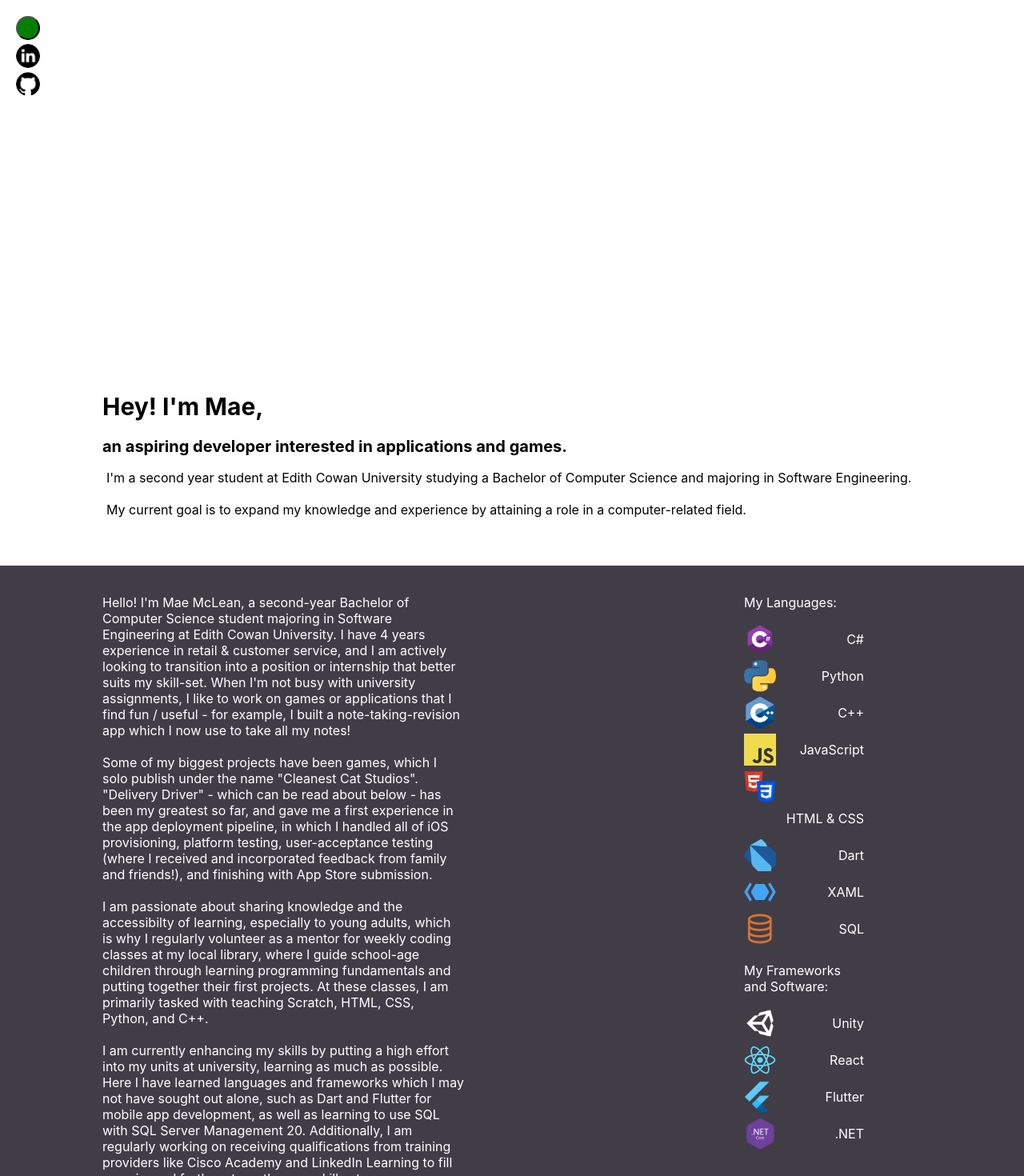
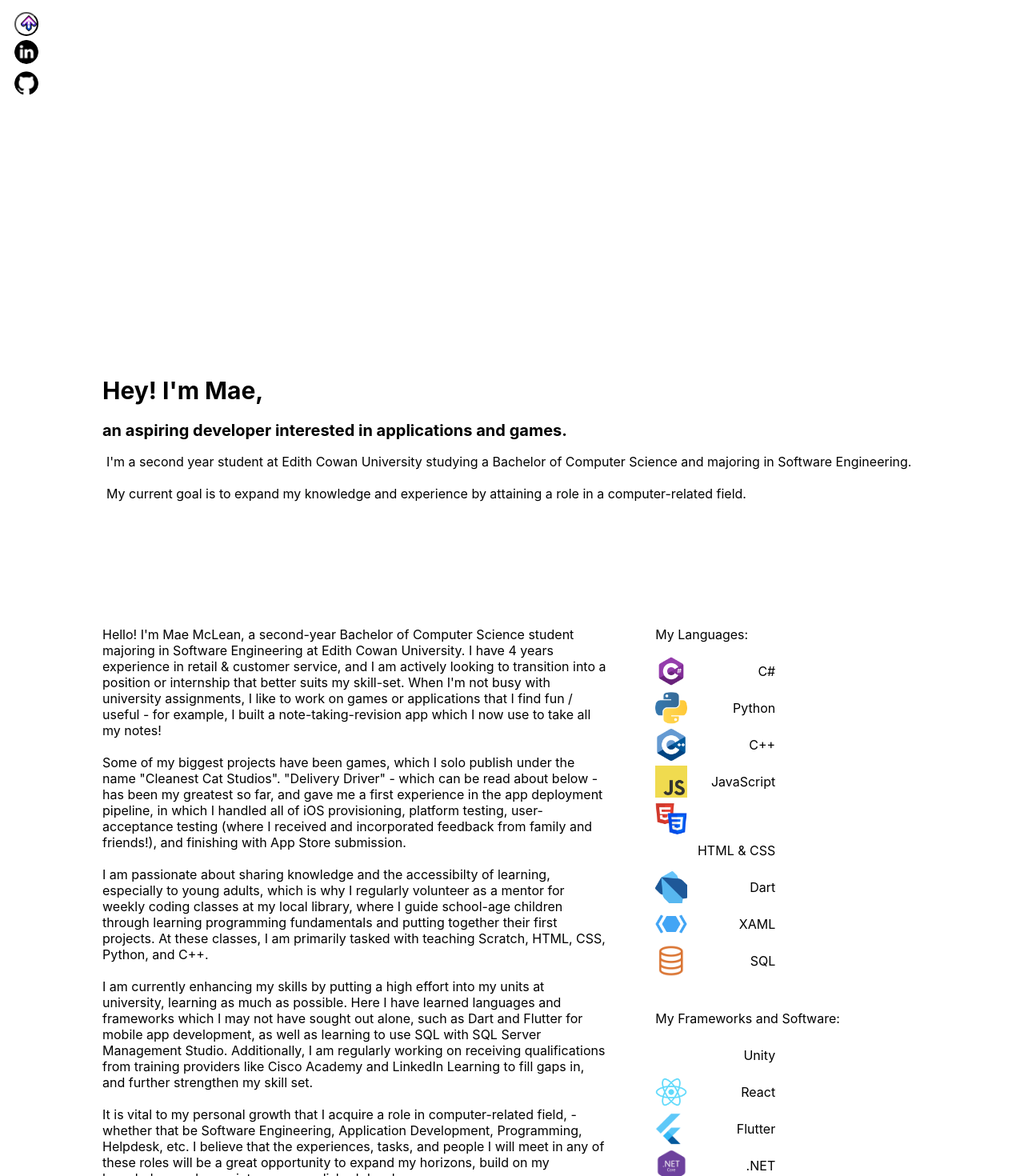
Before and after one commit to RealEeveahy/RealEeveahy.github.io, a React (Create React App) app in the folder web-ui/: page / in a window 1280 px wide. Shown: the top 1470 px of the page at 80% size. Built offline with nearby package versions, Linux system fonts and the light colour scheme.

Commit message:
Source update 6

```diff
--- a/web-ui/public/index.html
+++ b/web-ui/public/index.html
@@ -7,7 +7,7 @@
     <meta name="theme-color" content="#000000" />
     <meta
       name="description"
-      content="Web site created using create-react-app"
+      content="Mae's Portfolio, showcasing my projects and skills!"
     />
     <link rel="apple-touch-icon" href="%PUBLIC_URL%/logo192.png" />
     <!--
--- a/web-ui/public/style.css
+++ b/web-ui/public/style.css
@@ -1,28 +1,24 @@
 .homeButton{
-    top: 0;
-    left: 0;
-    background-color: green;
+    background-color: white;
     height: 30px;
     width: 30px;
     border-radius: 20px;
-    float: left;
-    position: sticky;
 }
 .socialButton{
-    top: 0;
-    left: 0;
     height: 30px;
     width: 30px;
     border-radius: 20px;
     margin-top: 5px;
-    float: left;
-    position: sticky;
 }
 
 .buttonPanel {
+    position: fixed;
+    top: 10px;
+    left: 1%;
     display: flex;
     flex-direction: column;
-    padding: 20px;
+    padding: 5px;
+    background: transparent;;
 }
 
 head {
@@ -46,19 +42,53 @@ body {
 .bioContainer {
     display: flex;
     margin-top: 50px;
+    margin-right: 10%;
+}
+
+.bioFlex {
+    display: flex;
+    flex-direction: row;
+    align-items: flex-start;
+    gap: 40px;
+}
+
+.bioText {
+    flex: 2;
+    min-width: 250px;
+}
+
+.skillsFlex {
+    display: flex;
+    flex-direction: column;
+    float: right;
+    gap: 20px;
+    flex: 1;
 }
 
 .skillList {
     display: flex;
     flex-direction: column;
-    float: right;
-    margin-right: 200px;
-    margin-left: 350px;
+    margin-left: 20px;
 }
 
 .skillContainer {
     display: inline-block;
     width: 150px;
+}
+
+@media (max-width: 800px) {
+    .bioFlex{
+        flex-direction: column;
+    }
+    .skillsFlex {
+        flex-direction: row;
+        justify-content: center;
+        gap: 30px;
+        margin-top: 20px;
+    }
+    .bioText {
+        width: 100%;
+    }
 }
 
 .skillIcon {
@@ -77,11 +107,26 @@ body {
 .contentSection {
     padding-bottom: 80px;
     padding-top: 20px;
+    padding-right: 50px;
 }
 
 .sectionHeader {
     font-size: 18px;
     font-weight: bold;
+}
+
+.upper {
+    background-color: #FFFFFF;
+    color: black;
+}
+.lower {
+    background-color: #413D46;
+    color: #FFFFFF;
+}
+
+.upper, .lower {
+    transition: background-color 0.8s ease;
+    transition: color 0.8s ease;
 }
 
 .lowerHeading {
@@ -119,13 +164,27 @@ body {
 }
 
 p.itemDescription {
+    display: block;
+    margin-top: 30px;
     padding: 20px;
     color: black;
+}
+
+@media (max-width: 800px) {
+    .portfolioItem {
+        flex-direction: column;
+        align-items: center;
+        max-width: 100%;
+    }
+    .imageContainer {
+        margin-bottom: 20px;
+    }
 }
 
 .itemTag {
     float: left;
     margin-top: -30px;
+    margin-bottom: 40px;
     margin-left: 20px;
     height: fit-content;
     padding-left: 15px;
--- a/web-ui/src/App.js
+++ b/web-ui/src/App.js
@@ -1,5 +1,6 @@
 import logo from './logo.svg';
 import './App.css';
+import { useState, useEffect } from 'react';
 
 function Section({sectionName, children})
 {
@@ -67,18 +68,47 @@ function ItemTag({content, colour})
 
 function ItemLink({link, iconSource})
 {
+  const [hovering, setHovering] = useState(false);
+  const handleHoverEnter = () => {
+    setHovering(true);
+  };
+  const handleHoverExit = () => {
+    setHovering(false);
+  };
   return (
+    <div onMouseEnter={handleHoverEnter} onMouseLeave={handleHoverExit}>
       <a href={link}>
-      <img src={iconSource} className="itemLink"/>
+        <img src={iconSource} className="itemLink"
+        style={{opacity: hovering ? "100%" : "60%" }}/>
       </a>
+    </div>
   )
 }
 
 function App() {
+  const [home, switchHome] = useState(true);
+
+  useEffect(() => {
+    const handleScroll = (event) => {
+      console.log(window.scrollY);
+      if(window.scrollY < 200) {
+        switchHome(true);
+      }
+      else {
+        switchHome(false);
+      }
+    };
+
+    window.addEventListener('scroll', handleScroll);
+    return () => window.removeEventListener('scroll', handleScroll);
+    }, []);
+
   return (
-    <div>
+    <div className={home ? "upper" : "lower"}>
       <span className="buttonPanel">
-          <button className="homeButton"></button>
+          <button className="homeButton">
+            <img src="resource/up.gif" alt="home icon" style={{height:'20px', width:'20px', padding:'0px 0px 0px 0px'}}/>
+          </button>
           <a href="https://www.linkedin.com/in/mae-mclean-738238255/">
               <img src="resource/li_icon.png" className="socialButton"/>
           </a>
@@ -86,16 +116,16 @@ function App() {
               <img src="resource/gh_icon.png" className="socialButton"/>
           </a>
         </span>
-      <div style={{backgroundColor: '#FFFFFF'}}>
+      <div>
         <div className="mainBody">
-          <div id="home" style={{marginTop: '350px', marginBottom: '60px'}}>
+          <div id="home" style={{paddingTop: '450px', marginBottom: '120px'}}>
             <h1 className="helloMessage">
                 Hey! I'm Mae,
             </h1>
             <h2 className="helloMessage" style={{fontSize: '20px'}}>
                 an aspiring developer interested in applications and games.
             </h2>
-            <p style={{marginTop: '5px', marginLeft: '5px'}}>
+            <p style={{marginTop: '5px', marginLeft: '5px', paddingRight: '20px'}}>
                 I'm a second year student at Edith Cowan University studying a
                 Bachelor of Computer Science and majoring in Software Engineering.
                 <br/><br/>
@@ -104,10 +134,10 @@ function App() {
             </p>
           </div>
       </div>
-      <div style={{backgroundColor: '#413D46'}}>
-        <div className="mainBody lowerHeading">
-          <div id="intro" className="bioContainer contentSection">
-              <p>
+      <div>
+        <div className="mainBody">
+          <div id="intro" className="bioContainer contentSection bioFlex">
+              <p className="bioText">
                   Hello! I'm Mae McLean, a second-year Bachelor of Computer Science student majoring in Software Engineering
                   at Edith Cowan University. I have 4 years experience in retail & customer service, and I am actively
                   looking to transition into a position or internship that better suits my skill-set. When I'm not
@@ -126,7 +156,7 @@ function App() {
                   <br/><br/>
                   I am currently enhancing my skills by putting a high effort into my units at university, learning as much as possible.
                   Here I have learned languages and frameworks which I may not have sought out alone, such as Dart and Flutter for mobile
-                  app development, as well as learning to use SQL with SQL Server Management 20. Additionally, I am regularly working on
+                  app development, as well as learning to use SQL with SQL Server Management Studio. Additionally, I am regularly working on
                   receiving qualifications from training providers like Cisco Academy and LinkedIn Learning to fill gaps in, and further
                   strengthen my skill set.
                   <br/><br/>
@@ -136,6 +166,7 @@ function App() {
                   great opportunity to expand my horizons, build on my knowledge, and grow into a more polished developer.
               </p>
 
+              <div className='skillsFlex'>
                 <div className='skillList'>
                   <p>My Languages: </p>
                   <SkillWidget skillName={"C#"} imgSource={"resource/Csharp_icon.png"}/>
@@ -146,13 +177,14 @@ function App() {
                   <SkillWidget skillName={"Dart"} imgSource={"resource/dart_icon.png"}/>
                   <SkillWidget skillName={"XAML"} imgSource={"resource/xaml_icon.png"}/>
                   <SkillWidget skillName={"SQL"} imgSource={"resource/sql_icon.png"}/>
-
+                </div>
+                <div className='skillList'>
                   <p>My Frameworks and Software: </p>
                   <SkillWidget skillName={"Unity"} imgSource={"resource/unity_icon.png"}/>
                   <SkillWidget skillName={"React"} imgSource={"logo512.png"}/>
                   <SkillWidget skillName={"Flutter"} imgSource={"resource/flutter_icon.png"}/>
                   <SkillWidget skillName={".NET"} imgSource={"resource/dotnet_icon.png"}/>
-
+                </div>
               </div>
           </div>
 
```
Also changed, not shown: web-ui/public/resource/up.gif (added). Lines whose indentation alone changed are shown as unchanged.
